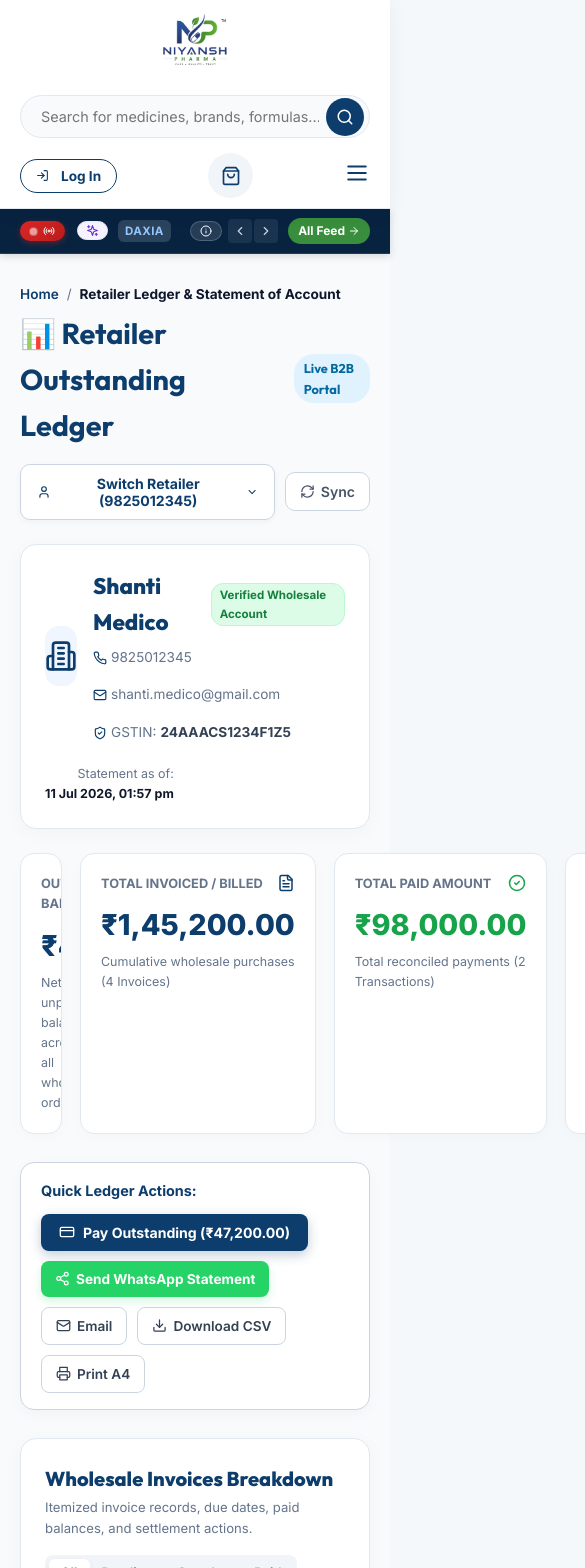
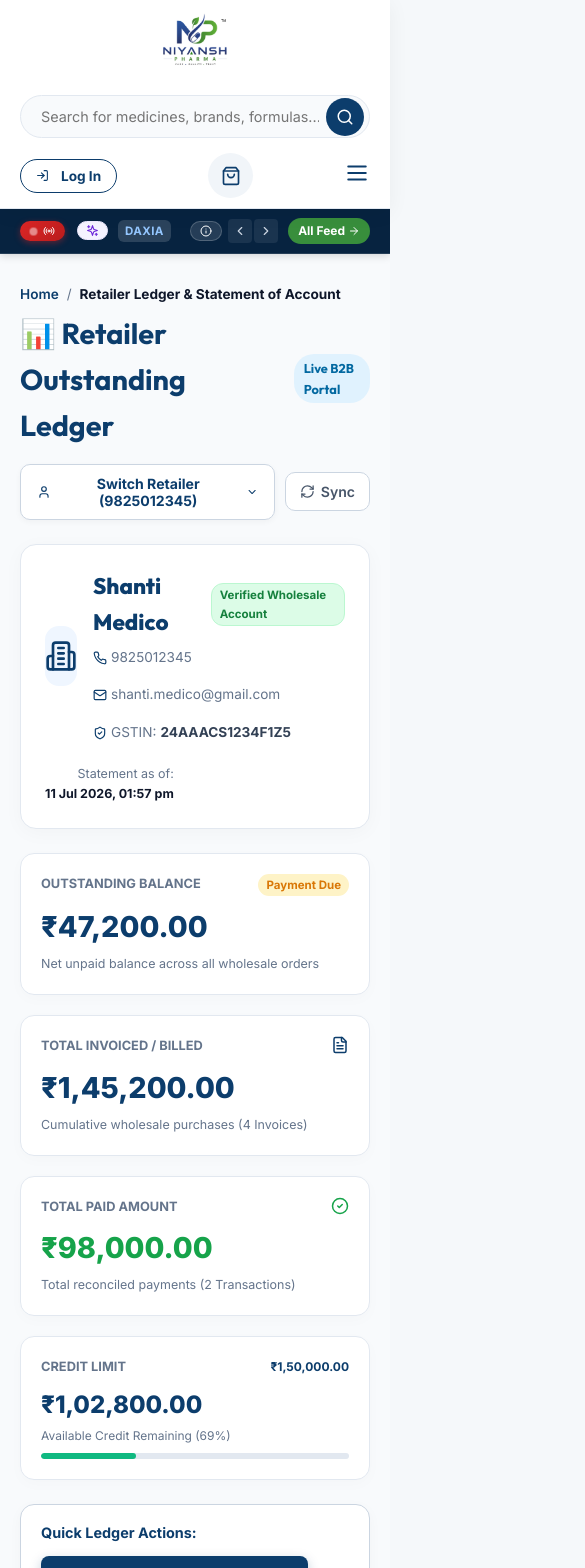
Before and after one commit to hita26/niyash, a React (Vite) app in the folder frontend/: page /ledger in a window 390 px wide. Shown: the top 1568 px of the page, 585 px wide, since content can reach past the window. Built offline with nearby package versions, Linux system fonts and the light colour scheme; no server answers.

Commit message:
style(frontend): polish responsive grid and otp countdown for Task 5

```diff
--- a/frontend/src/components/PaymentGatewayModal.jsx
+++ b/frontend/src/components/PaymentGatewayModal.jsx
@@ -126,6 +126,19 @@ export default function PaymentGatewayModal({
       setAmountToPay(isNaN(parsed) || parsed < 0 ? 0 : parsed);
     }
   }, [payAmountType, customAmount, initialDue]);
+
+  // OTP Countdown timer
+  useEffect(() => {
+    let timer;
+    if (gatewayStage === 'otp' && otpCountdown > 0) {
+      timer = setInterval(() => {
+        setOtpCountdown((prev) => (prev > 0 ? prev - 1 : 0));
+      }, 1000);
+    }
+    return () => {
+      if (timer) clearInterval(timer);
+    };
+  }, [gatewayStage, otpCountdown]);
 
   // Card formatting helpers
   const handleCardNumberChange = (e) => {
--- a/frontend/src/pages/OutstandingLedger.jsx
+++ b/frontend/src/pages/OutstandingLedger.jsx
@@ -953,9 +953,9 @@ Rajkot, Gujarat`);
         <div
           style={{
             display: 'grid',
-            gridTemplateColumns: 'repeat(4, 1fr)',
-            gap: '18px',
-            marginBottom: '28px'
+            gridTemplateColumns: 'repeat(auto-fit, minmax(240px, 1fr))',
+            gap: '20px',
+            marginBottom: '24px'
           }}
         >
           {/* CARD 1: Outstanding Balance */}
```
